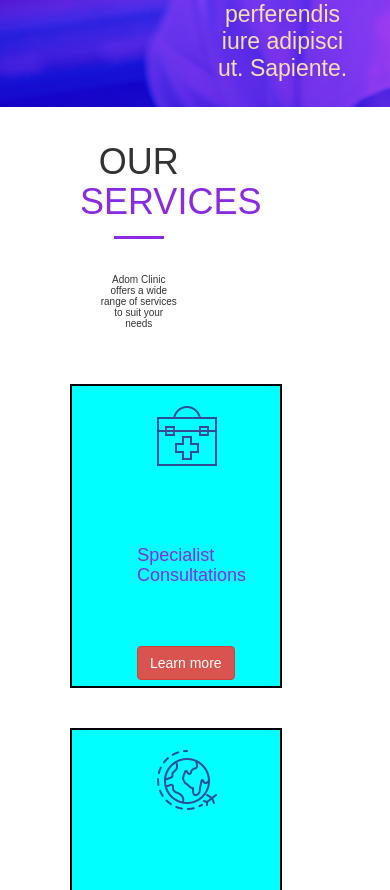
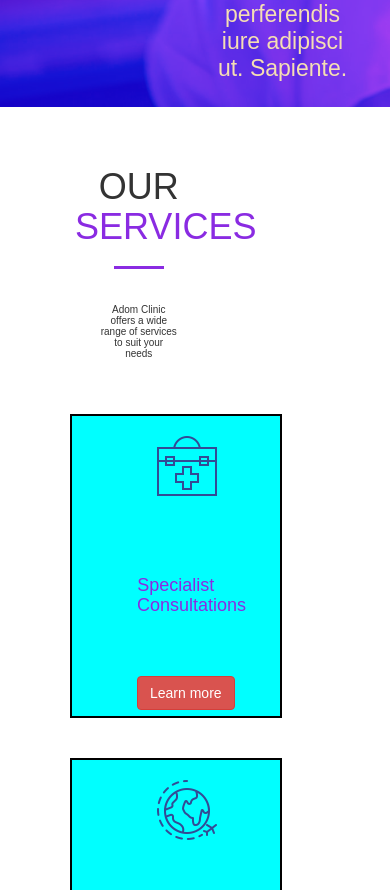
Before and after one commit to Princeantwi2k/Adom-Clinic, a React (Create React App) app: page / in a window 390 px wide. Shown: the part 1907-2797 px from the top of the page. Built offline with nearby package versions, Linux system fonts and the light colour scheme; a web font is replaced by a local one.

Commit message:
added ourserice

```diff
--- a/src/Component/OurService/OurService.css
+++ b/src/Component/OurService/OurService.css
@@ -45,8 +45,9 @@
     margin-left: 50px;
   }
   .head-tags {
+    margin: 20px 10px 20px 10px;
+    padding: 20px 0px 0px 0px;
     text-align: center;
-    padding: 10px;
   }
   .head-tag {
     text-align: center;
```
